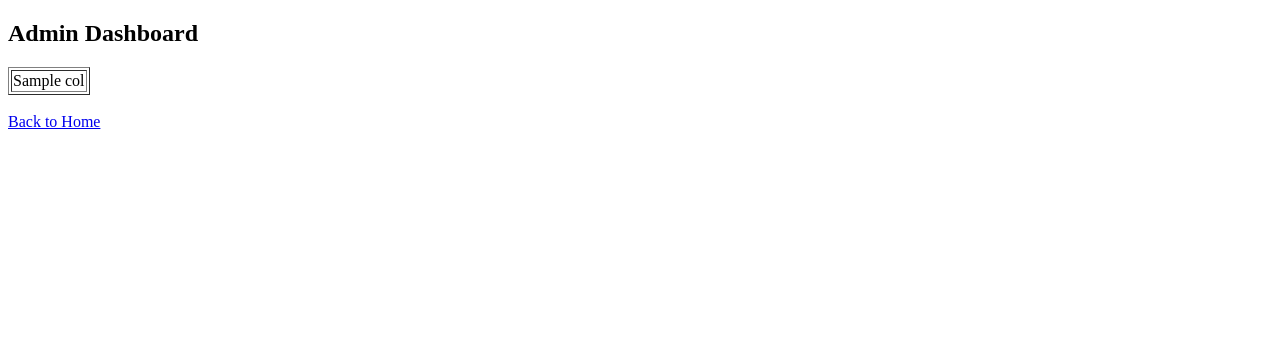
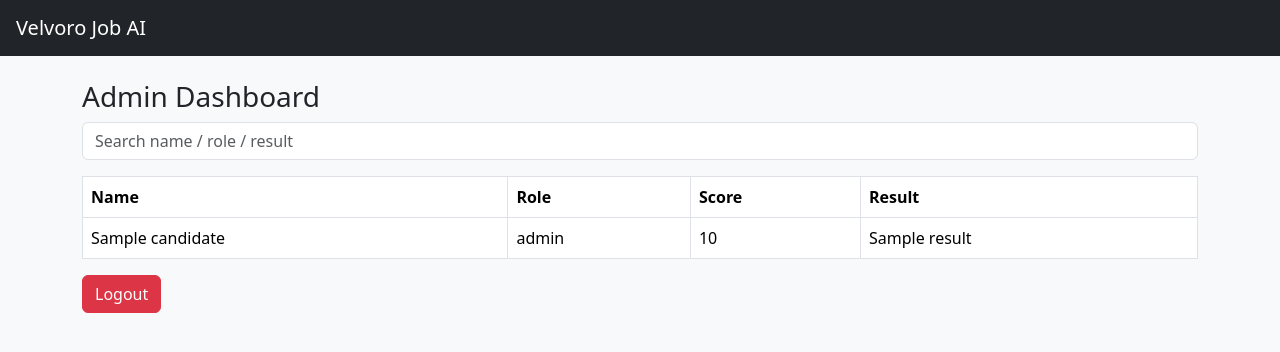
Before and after one commit to ovelvoro-stack/velvoro-job-ai, a Flask app: template templates/dashboard.html in a window 1280 px wide. Shown: the top 352 px of the page. Run offline with Flask 3, Linux system fonts and the light colour scheme; the template is opened without the code that fills it: most values are stand-ins (such as "Sample title", 1, 10 or a date in 2020).

Commit message:
Update dashboard.html

```diff
--- a/templates/dashboard.html
+++ b/templates/dashboard.html
@@ -1,22 +1,24 @@
-<!DOCTYPE html>
-<html>
-<head>
-    <title>Admin Dashboard</title>
-</head>
-<body>
-<h2>Admin Dashboard</h2>
+{% extends "base.html" %}
+{% block content %}
+<h3>Admin Dashboard</h3>
 
-<table border="1">
-    {% for row in rows %}
-    <tr>
-        {% for col in row %}
-        <td>{{ col }}</td>
-        {% endfor %}
-    </tr>
-    {% endfor %}
+<form method="get">
+    <input class="form-control mb-3" name="search" placeholder="Search name / role / result">
+</form>
+
+<table class="table table-bordered">
+<tr>
+<th>Name</th><th>Role</th><th>Score</th><th>Result</th>
+</tr>
+{% for c in candidates %}
+<tr>
+<td>{{c.name}}</td>
+<td>{{c.job_role}}</td>
+<td>{{c.ai_score}}</td>
+<td>{{c.result}}</td>
+</tr>
+{% endfor %}
 </table>
 
-<br>
-<a href="/">Back to Home</a>
-</body>
-</html>
+<a href="/logout" class="btn btn-danger">Logout</a>
+{% endblock %}
```
